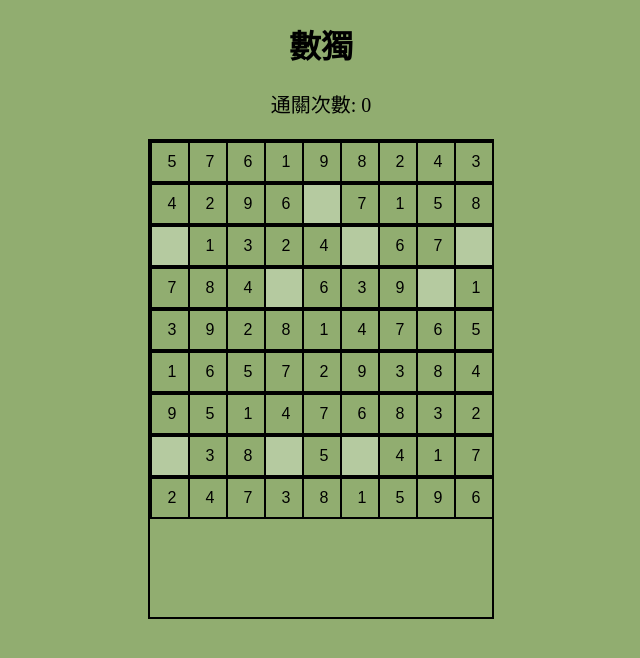
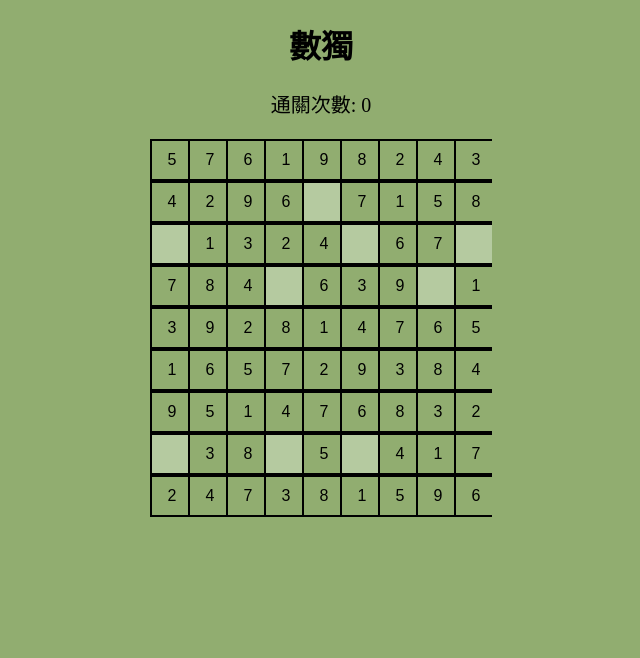
Before and after one commit to feel0729/my-sudoku-game, a Vue app: page / in a window 1280 px wide. Shown: the top 658 px of the page, without its empty margins (319-959 px from the left). Built offline with nearby package versions, Linux system fonts and the light colour scheme.

Commit message:
調整大小

```diff
--- a/src/assets/sudoku.css
+++ b/src/assets/sudoku.css
@@ -10,7 +10,7 @@
     grid-template-rows: repeat(9, 38px);
     grid-template-columns: repeat(9, 38px);
     gap: 1 px;
-    border: 2px solid #000000;
+    /* border: 2px solid #000000; */
     overflow: hidden;
 }
 
```
